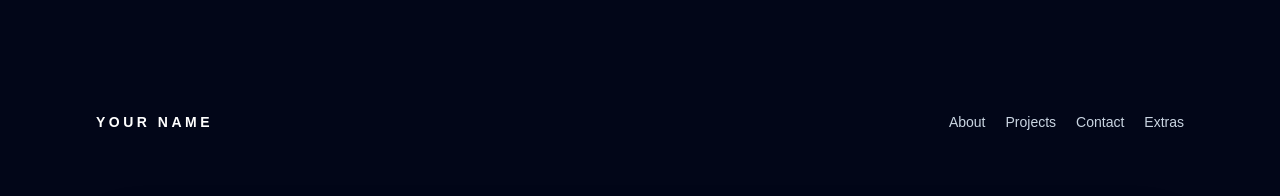
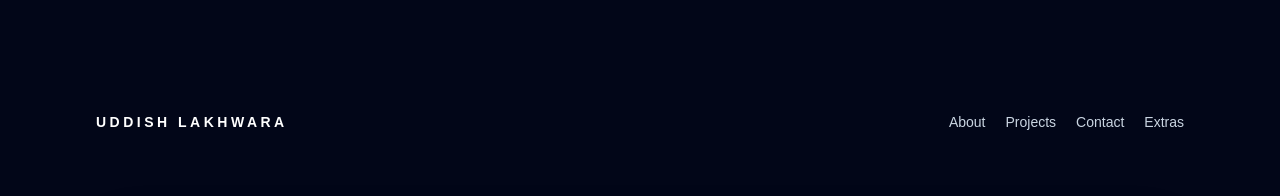
Before and after one commit to uddishlakhwara7-blip/portfolio4, a Next.js app: page / in a window 1280 px wide. Shown: the top 196 px of the page. Built offline with nearby package versions, Linux system fonts and the light colour scheme.

Commit message:
Update site name to UDDISH LAKHWARA

```diff
--- a/src/app/page.tsx
+++ b/src/app/page.tsx
@@ -27,7 +27,7 @@ export default function Home() {
       <section className="mx-auto flex max-w-6xl flex-col gap-16 px-6 py-20 lg:px-8 lg:py-28">
         <nav className="flex items-center justify-between text-sm text-slate-300">
           <a href="#home" className="font-semibold tracking-[0.25em] text-white uppercase">
-            Your Name
+            UDDISH LAKHWARA
           </a>
           <div className="flex gap-5">
             <a href="#about" className="transition hover:text-white">
```
